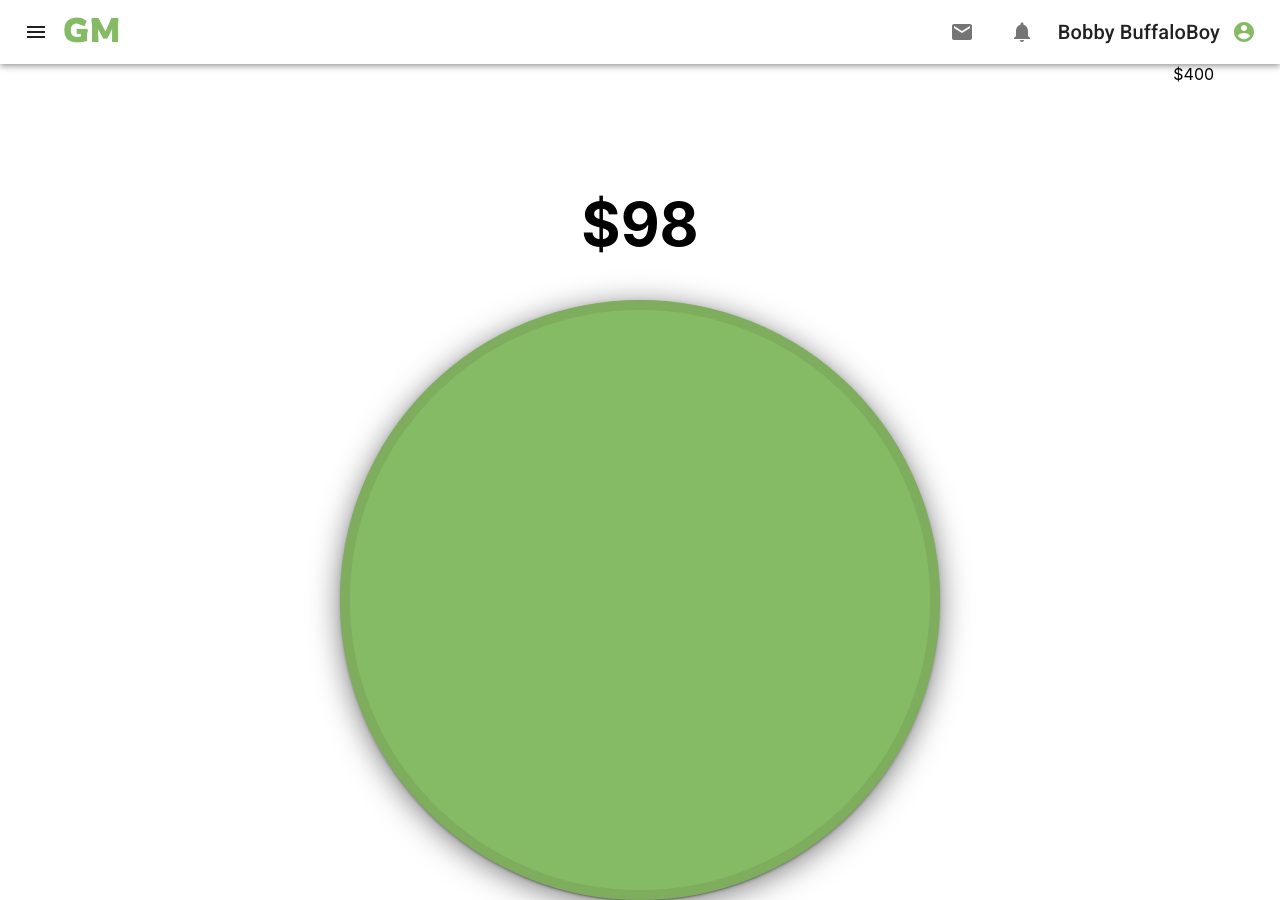
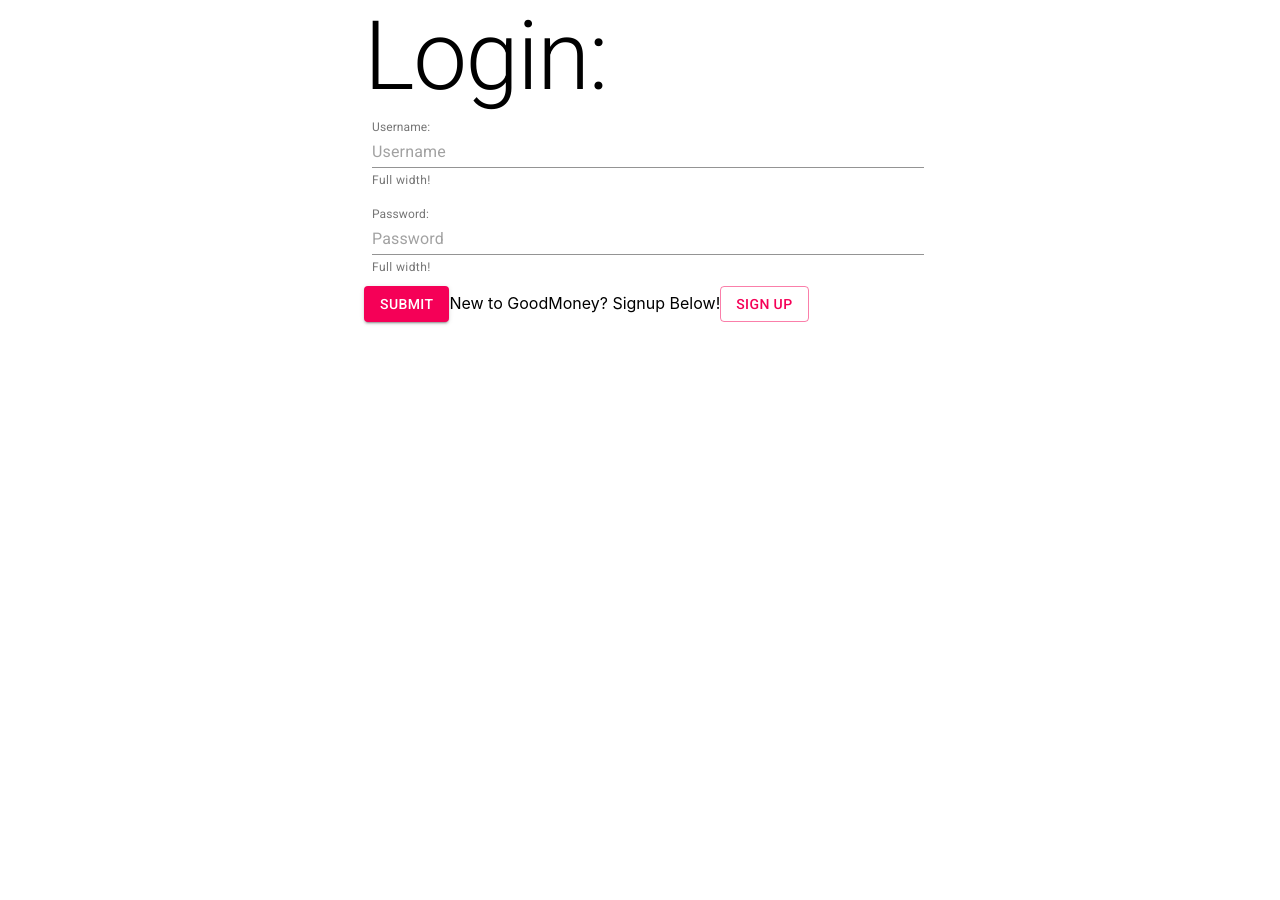
Before and after one commit to IPSMS/Good_Money_App, a React (Create React App) app in the folder GM_Frontend/: page / in a window 1280 px wide. After the commit the page ends 800 px from the top, so only its background shows below. Built offline with nearby package versions, Linux system fonts and the light colour scheme.

Commit message:
Added the routing and default page to Login.js

```diff
--- a/GM_Frontend/src/components/App.js
+++ b/GM_Frontend/src/components/App.js
@@ -1,17 +1,44 @@
 import React from "react";
 import "../App.css";
 import Home from "../pages/Home";
+import Login from "../pages/Login";
+// import Signup from "../pages/Signup";
+import {
+  BrowserRouter as Router,
+  Switch,
+  Route,
+  Link
+} from "react-router-dom";
 
 // Material UI's theme provider to add the theme throughout entire application
 import { ThemeProvider } from "@material-ui/styles";
 import theme from "./ui/Theme";
 
-function App() {
+export default function App() {
   return (
-    <ThemeProvider theme={theme}>
-      <Home />
-    </ThemeProvider>
+
+    <Router>
+
+      <div>
+
+      <Login />
+
+
+
+      </div>
+      <Switch>
+
+            <Route path="/home">
+              <ThemeProvider theme={theme}>
+                <Home />
+              </ThemeProvider>
+            </Route>
+            {/* <Route path="/signup">
+              <Signup />
+            </Route> */}
+
+        </Switch>
+    </Router>
+
   );
 }
-
-export default App;
```
